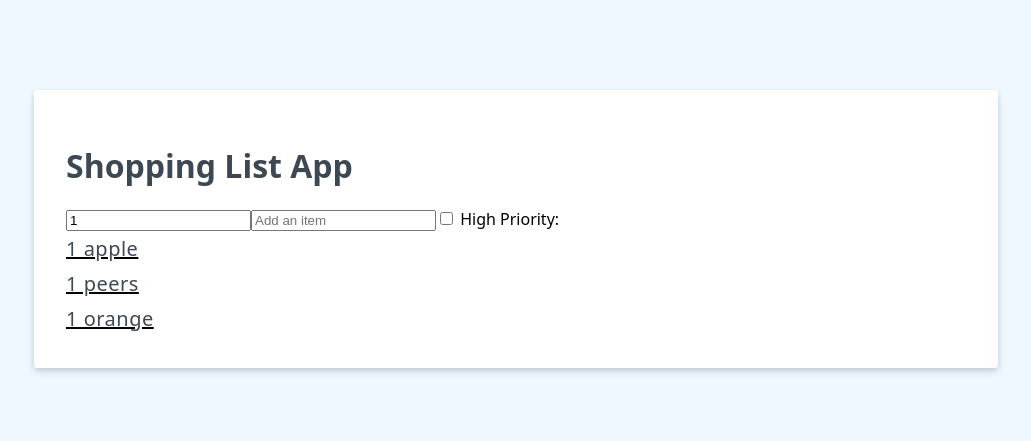
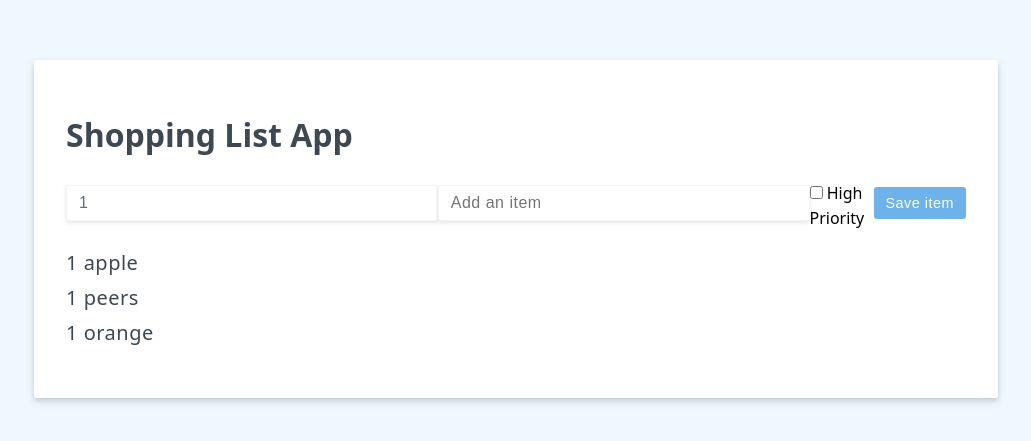
Before and after one commit to alanb4rt/vue-project, a Vue app: page / in a window 1280 px wide. Shown: the part 171-612 px from the top of the page, without its empty margins (124-1155 px from the left). Built offline with nearby package versions, Linux system fonts and the light colour scheme.

Commit message:
create addItem function

```diff
--- a/src/App.vue
+++ b/src/App.vue
@@ -9,20 +9,25 @@ const items = ref([
 ])
 const newItem = ref({ label: '', count: 1 })
 const newItemHighPriority = ref(false)
+
+const addItem = (item) => {
+  items.value.push({ id: items.value.length + 1, ...item })
+}
 </script>
 
 <template>
   <h1>{{ header }}</h1>
-  <div>
-    <input type="number" v-model.number="newItem.count" min="1" />
-    <input type="text" v-model.trim="newItem.label" placeholder="Add an item" />
+  <form class="add-item-form" @submit.prevent="addItem(newItem)">
+    <input type="number" v-model.number="newItem.count" min="1" required />
+    <input type="text" v-model.trim="newItem.label" placeholder="Add an item" required />
     <label>
       <input type="checkbox" v-model="newItemHighPriority" />
-      High Priority:
+      High Priority
     </label>
-  </div>
-  <u>
+    <button class="btn btn-primary">Save item</button>
+  </form>
+  <ul>
     <li v-for="item in items" :key="item.id">{{ item.count + ' ' + item.label }}</li>
     <!-- <li v-for="{ id, label, count } in items" :key="id">{{ count + ' ' + label }}</li> -->
-  </u>
+  </ul>
 </template>
```
